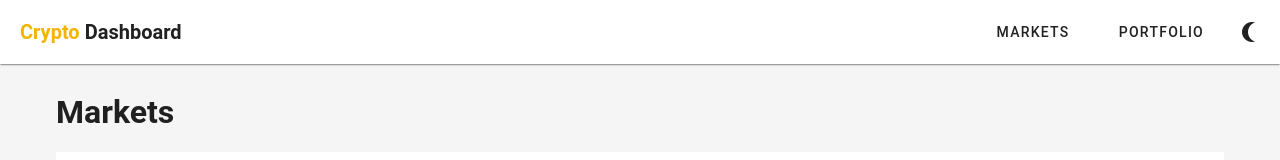
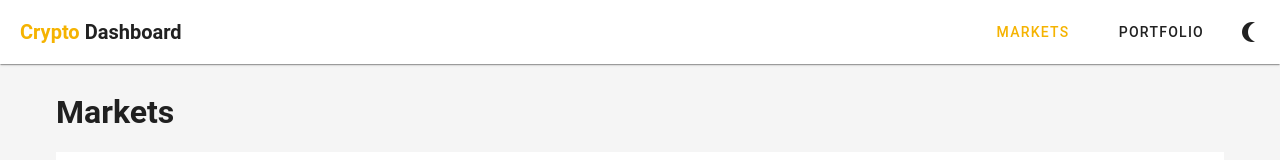
Before and after one commit to Artem-H5/crypto-dashboard, a Vue app: page /markets in a window 1280 px wide. Shown: the top 160 px of the page. Built offline with nearby package versions, Linux system fonts and the light colour scheme.

Commit message:
add highlight active links; back btn on MarketDetailsPage

```diff
--- a/src/App.vue
+++ b/src/App.vue
@@ -27,11 +27,21 @@ if (saved === 'light' || saved === 'dark') {
       <v-spacer />
 
       <RouterLink to="/markets">
-        <v-btn variant="text" class="mx-2">Markets</v-btn>
+        <v-btn
+          variant="text"
+          class="mx-2"
+          :class="{ 'nav-link--active': $route.path.startsWith('/markets') }"
+          >Markets</v-btn
+        >
       </RouterLink>
 
       <RouterLink to="/portfolio">
-        <v-btn variant="text" class="mx-2">Portfolio</v-btn>
+        <v-btn
+          variant="text"
+          class="mx-2"
+          :class="{ 'nav-link--active': $route.path.startsWith('/portfolio') }"
+          >Portfolio</v-btn
+        >
       </RouterLink>
 
       <v-btn variant="text" icon @click="toggleTheme">
@@ -62,4 +72,8 @@ a {
 a:hover {
   opacity: 0.7;
 }
+
+.nav-link--active {
+  color: #f5b301;
+}
 </style>
--- a/src/pages/MarketDetailsPage.vue
+++ b/src/pages/MarketDetailsPage.vue
@@ -84,6 +84,10 @@ watch(type, () => {
       {{ market ? market.name : 'Unknown market' }}
       <span v-if="market">({{ market.symbol }})</span>
     </h1>
+
+    <v-btn variant="text" icon @click="$router.push('/markets')" class="mb-4">
+      <v-icon>mdi-arrow-left</v-icon>
+    </v-btn>
 
     <div v-if="market">
       <p class="mb-4">
```
